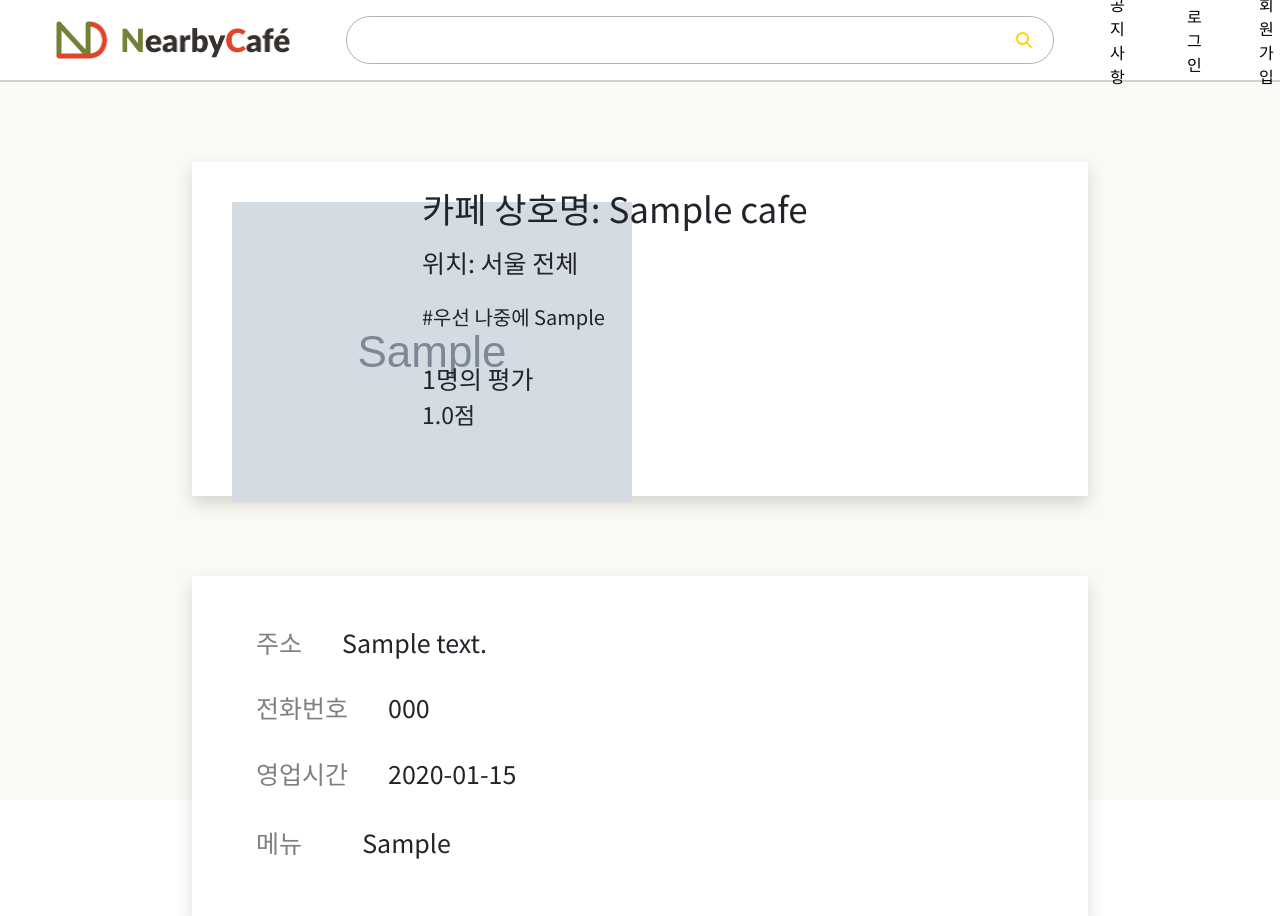
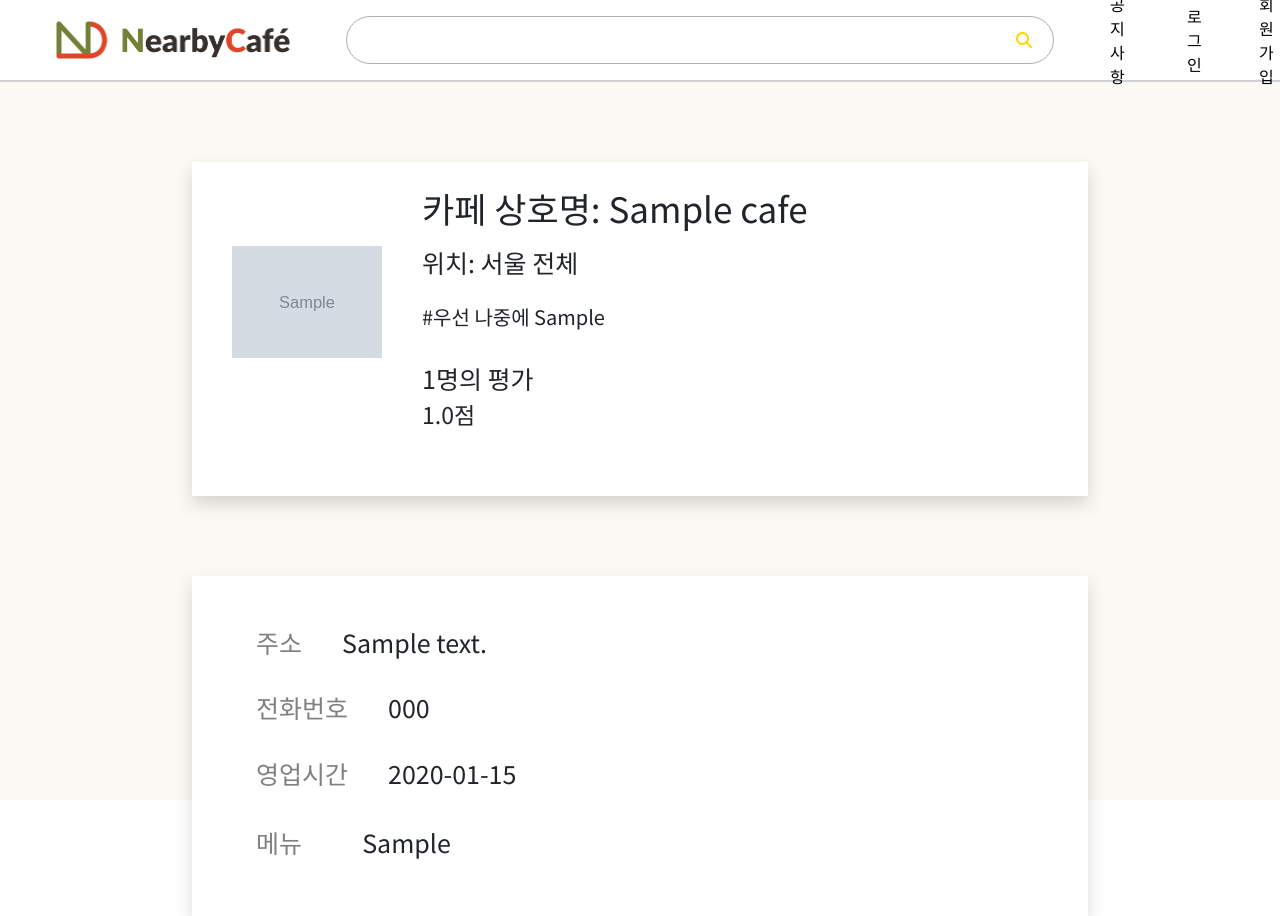
Before and after one commit to se0jinYoon/NearByCafe, a Django app: page /cafe_detail/1/ in a window 1280 px wide. Shown: the top 916 px of the page. Run offline with Django 4.2, Linux system fonts and the light colour scheme; tables that the repository leaves empty hold one stand-in row (values such as "Sample post"); grey boxes marked "Sample" are stand-in pictures; some libraries are stand-ins or nearby versions.

Commit message:
[fix] 카페상세 페이지 이미지 뜨게 만듬

```diff
--- a/static/css/cafe_detail.css
+++ b/static/css/cafe_detail.css
@@ -46,6 +46,11 @@
     width: 150px;
     height: 200px;
     margin: 20px 40px 30px 20px;
+}
+.cd_img{
+    width: 150px;
+    height: 200px;
+    object-fit: contain;
 }
 .cafe_index_name{
     font-size: 35px;
--- a/templates/cafe_detail_cj.html
+++ b/templates/cafe_detail_cj.html
@@ -9,7 +9,7 @@
             <div class="cafe_index_image">
                 {% if cafe.image %}
                     <p>
-                        <img src="{{cafe.image.url}}">
+                        <img src="{{ cafe.image.url }}" class="cd_img">
                     </p>
                 {% endif %}
             </div>
```
